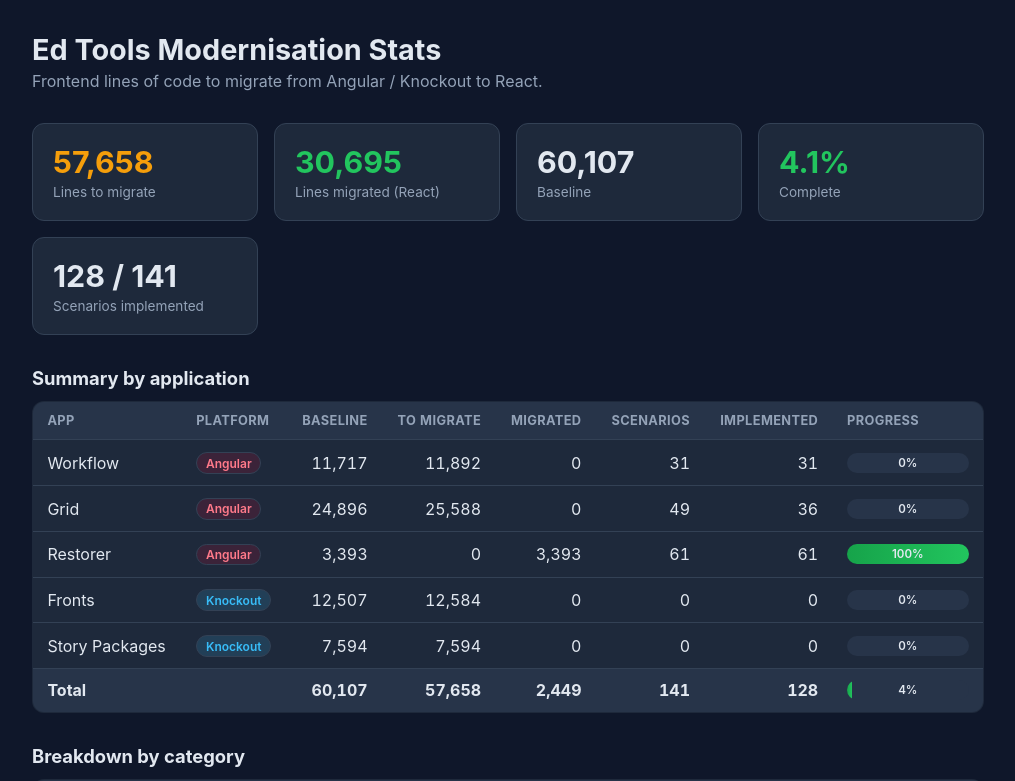
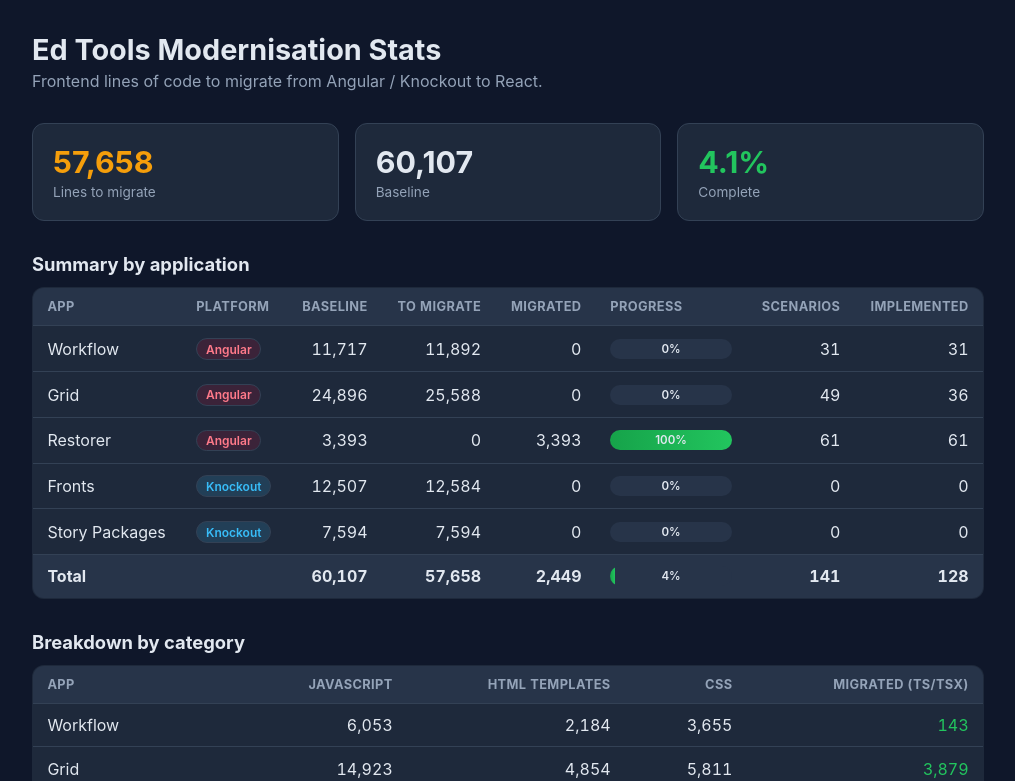
Before and after one commit to guardian/editorial-tools-migration, a React (Vite) app in the folder stats/web/: page / in a window 1280 px wide. Shown: the top 781 px of the page, without its empty margins (132-1147 px from the left). Built offline with nearby package versions, Linux system fonts and the light colour scheme.

Commit message:
Move stats in table

```diff
--- a/stats/web/src/App.jsx
+++ b/stats/web/src/App.jsx
@@ -193,13 +193,8 @@ export default function App() {
 
       <section className="cards">
         <StatCard label="Lines to migrate" value={formatNumber(totals.toMigrate)} accent="warn" />
-        <StatCard label="Lines migrated (React)" value={formatNumber(totals.migrated)} accent="good" />
         <StatCard label="Baseline" value={formatNumber(totals.baseline)} />
         <StatCard label="Complete" value={`${totals.percentComplete.toFixed(1)}%`} accent="good" />
-        <StatCard
-          label="Scenarios implemented"
-          value={`${formatNumber(totals.implemented)} / ${formatNumber(totals.cucumber)}`}
-        />
       </section>
 
       <section>
@@ -212,9 +207,9 @@ export default function App() {
               <th className="num">Baseline</th>
               <th className="num">To migrate</th>
               <th className="num">Migrated</th>
+              <th>Progress</th>
               <th className="num">Scenarios</th>
               <th className="num">Implemented</th>
-              <th>Progress</th>
             </tr>
           </thead>
           <tbody>
@@ -227,11 +222,11 @@ export default function App() {
                 <td className="num">{formatNumber(a.baseline)}</td>
                 <td className="num">{formatNumber(a.toMigrate)}</td>
                 <td className="num">{formatNumber(a.migratedFromBaseline)}</td>
-                <td className="num">{formatNumber(a.cucumber)}</td>
-                <td className="num">{formatNumber(a.implemented)}</td>
                 <td>
                   <ProgressBar percent={a.percentComplete} />
                 </td>
+                <td className="num">{formatNumber(a.cucumber)}</td>
+                <td className="num">{formatNumber(a.implemented)}</td>
               </tr>
             ))}
           </tbody>
@@ -242,11 +237,11 @@ export default function App() {
               <td className="num">{formatNumber(totals.baseline)}</td>
               <td className="num">{formatNumber(totals.toMigrate)}</td>
               <td className="num">{formatNumber(totals.migratedFromBaseline)}</td>
-              <td className="num">{formatNumber(totals.cucumber)}</td>
-              <td className="num">{formatNumber(totals.implemented)}</td>
               <td>
                 <ProgressBar percent={totals.percentComplete} />
               </td>
+              <td className="num">{formatNumber(totals.cucumber)}</td>
+              <td className="num">{formatNumber(totals.implemented)}</td>
             </tr>
           </tfoot>
         </table>
```
